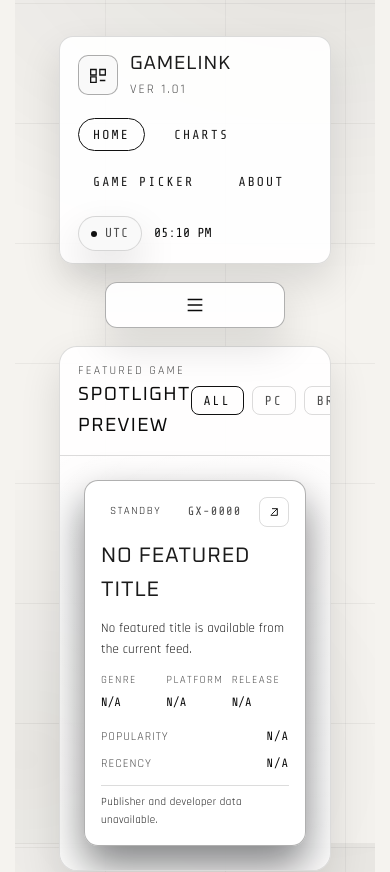
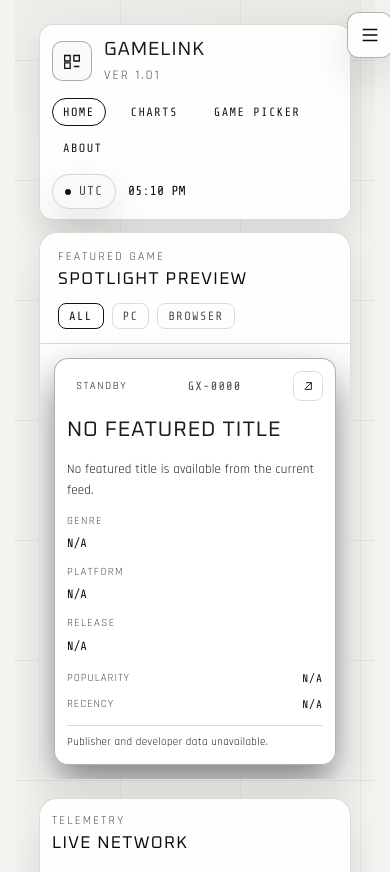
Before and after one commit to kujorichard/gamelist-web-app, a React (Vite) app: page / in a window 390 px wide. Shown: the top 872 px of the page. Built offline with nearby package versions, Linux system fonts and the light colour scheme; no server answers.

Commit message:
Responsive Fixes on Mobile/Tablet Views!

```diff
--- a/src/App.css
+++ b/src/App.css
@@ -720,7 +720,7 @@ html.theme-light .spotlight-canvas.cover {
   display: flex;
   flex-direction: column;
   min-height: 220px;
-  width: 350px;
+  width: 100%;
   box-shadow: inset 0 0 0 1px rgba(255, 255, 255, 0.02);
   transition: transform 0.22s ease, border-color 0.22s ease, box-shadow 0.22s ease;
   cursor: pointer;
@@ -1289,6 +1289,50 @@ html.theme-light .corner-tag {
   }
 }
 
+@media (max-width: 1024px) {
+  .app-body {
+    grid-template-columns: 1fr;
+  }
+
+  .rail-shell {
+    width: auto;
+    position: fixed;
+    top: 18px;
+    right: 18px;
+    left: auto;
+    align-items: flex-start;
+    z-index: 40;
+  }
+
+  .rail-toggle {
+    width: 46px;
+    height: 46px;
+    max-width: none;
+    align-self: flex-start;
+  }
+
+  .rail {
+    position: absolute;
+    top: 54px;
+    right: 0;
+    left: auto;
+    width: max-content;
+    flex-direction: column;
+    justify-content: flex-start;
+    opacity: 0;
+    transform: translateY(-8px);
+    pointer-events: none;
+  }
+
+  .rail-shell.open .rail,
+  .rail-shell:focus-within .rail {
+    display: flex;
+    opacity: 1;
+    transform: translateY(0);
+    pointer-events: auto;
+  }
+}
+
 @media (max-width: 900px) {
   .topbar {
     grid-template-columns: 1fr;
@@ -1298,37 +1342,11 @@ html.theme-light .corner-tag {
   .topnav {
     flex-wrap: wrap;
     justify-content: flex-start;
+    row-gap: 8px;
   }
 
   .app-body {
     grid-template-columns: 1fr;
-  }
-
-  .rail-shell {
-    width: 100%;
-    position: static;
-    align-items: stretch;
-  }
-
-  .rail-toggle {
-    width: 100%;
-    max-width: 180px;
-    align-self: center;
-  }
-
-  .rail {
-    display: none;
-    flex-direction: row;
-    justify-content: center;
-    width: 100%;
-  }
-
-  .rail-shell.open .rail,
-  .rail-shell:focus-within .rail {
-    display: flex;
-    opacity: 1;
-    transform: none;
-    pointer-events: auto;
   }
 
   .spotlight-card {
@@ -1374,6 +1392,86 @@ html.theme-light .corner-tag {
 }
 
 @media (max-width: 720px) {
+  .app-shell {
+    padding: 12px 12px 20px;
+    gap: 12px;
+  }
+
+  .topbar {
+    gap: 12px;
+    padding: 10px 12px;
+  }
+
+  .topnav-item {
+    font-size: 12px;
+    letter-spacing: 1.4px;
+    padding: 6px 10px;
+  }
+
+  .topbar-right {
+    flex-wrap: wrap;
+    row-gap: 6px;
+  }
+
+  .spotlight-header {
+    flex-wrap: wrap;
+    gap: 10px;
+    align-items: flex-start;
+  }
+
+  .spotlight-tabs {
+    flex-wrap: wrap;
+  }
+
+  .spotlight-tab {
+    font-size: 12px;
+    letter-spacing: 1.4px;
+    padding: 5px 10px;
+  }
+
+  .panel-title {
+    font-size: 17px;
+  }
+
+  .spotlight-canvas {
+    padding: 14px;
+  }
+
+  .spotlight-card {
+    padding: 12px;
+  }
+
+  .spotlight-card-meta {
+    grid-template-columns: 1fr;
+  }
+
+  .meter-row {
+    grid-template-columns: 70px 1fr 34px;
+    gap: 6px;
+    font-size: 11px;
+  }
+
+  .list-panel,
+  .intel-panel {
+    padding: 12px;
+    gap: 12px;
+  }
+
+  .pagination {
+    width: 100%;
+    max-width: 100%;
+    flex-wrap: wrap;
+    justify-content: center;
+  }
+
+  .pagination-btn {
+    min-width: 32px;
+    height: 32px;
+    padding: 0 8px;
+    font-size: 11px;
+    letter-spacing: 0.7px;
+  }
+
   .game-grid {
     grid-template-columns: 1fr;
   }
@@ -1403,6 +1501,11 @@ html.theme-light .corner-tag {
   .about-kpis {
     grid-template-columns: 1fr;
   }
+
+  .rail-shell {
+    top: 12px;
+    right: 12px;
+  }
 }
 
 @media (prefers-reduced-motion: reduce) {
--- a/src/components/Navbar.tsx
+++ b/src/components/Navbar.tsx
@@ -26,18 +26,22 @@ function Navbar(props: NavbarProps) {
 	const [isReducedMotion, setIsReducedMotion] = useState(false)
 	const [hasThemePreference, setHasThemePreference] = useState(false)
 	const [hasLoadedPrefs, setHasLoadedPrefs] = useState(false)
-	const MOBILE_BREAKPOINT = 900
+	const MOBILE_BREAKPOINT = 1024
 	const isHomeRoute = location.pathname === '/'
 	const isPickerRoute = location.pathname.startsWith('/pick-a-game')
 	const isChartsRoute = location.pathname === '/charts'
 	const isAboutRoute = location.pathname === '/about'
 
 	useEffect(() => {
+		if (props.variant !== 'top') {
+			return
+		}
+
 		const timer = setInterval(() => {
 			setTime(new Date())
-		}, 1000)
+		}, 30000)
 		return () => clearInterval(timer)
-	}, [])
+	}, [props.variant])
 
 	useEffect(() => {
 		if (typeof window === 'undefined') {
--- a/src/index.css
+++ b/src/index.css
@@ -53,6 +53,8 @@ html.theme-light body {
 
 html {
   scrollbar-gutter: stable both-edges;
+  width: 100%;
+  overflow-x: clip;
 }
 
 * {
@@ -62,7 +64,9 @@ html {
 body {
   margin: 0;
   min-height: 100vh;
+  width: 100%;
   overflow-y: scroll;
+  overflow-x: clip;
   font-family: var(--font-body);
   font-size: 16px;
   line-height: 1.6;
@@ -80,6 +84,14 @@ body {
 #root {
   min-height: 100vh;
   position: relative;
+  width: 100%;
+  overflow-x: clip;
+}
+
+@media (max-width: 1024px), (hover: none) and (pointer: coarse) {
+  body {
+    background-attachment: scroll;
+  }
 }
 
 img {
```
